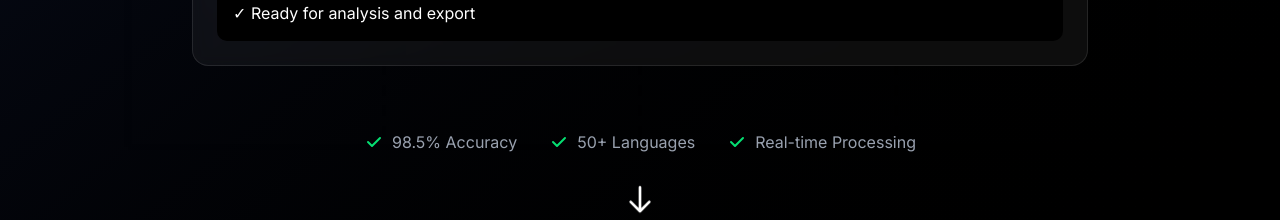
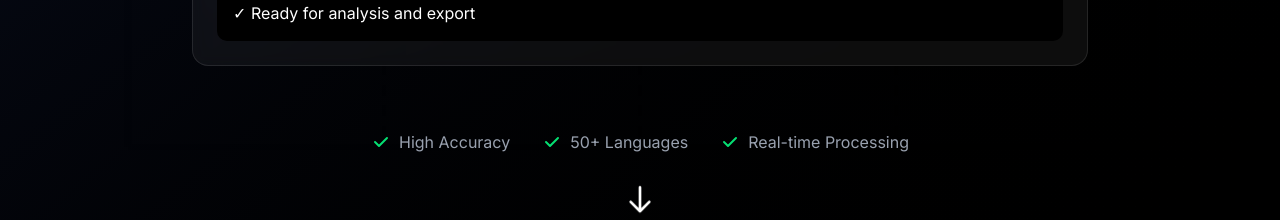
Before and after one commit to Bag-zy/flame-audio, a Next.js app: page / in a window 1280 px wide. Shown: the part 780-1000 px from the top of the page. Built offline with nearby package versions, Linux system fonts and the light colour scheme; no server answers.

Commit message:
Update Hero.tsx

```diff
--- a/src/components/sections/Hero.tsx
+++ b/src/components/sections/Hero.tsx
@@ -51,7 +51,7 @@ export default function Hero() {
             <svg className="w-5 h-5 text-green-400 mr-2" fill="currentColor" viewBox="0 0 20 20">
               <path fillRule="evenodd" d="M16.707 5.293a1 1 0 010 1.414l-8 8a1 1 0 01-1.414 0l-4-4a1 1 0 011.414-1.414L8 12.586l7.293-7.293a1 1 0 011.414 0z" clipRule="evenodd" />
             </svg>
-            98.5% Accuracy
+            High Accuracy
           </div>
           <div className="flex items-center">
             <svg className="w-5 h-5 text-green-400 mr-2" fill="currentColor" viewBox="0 0 20 20">
```
